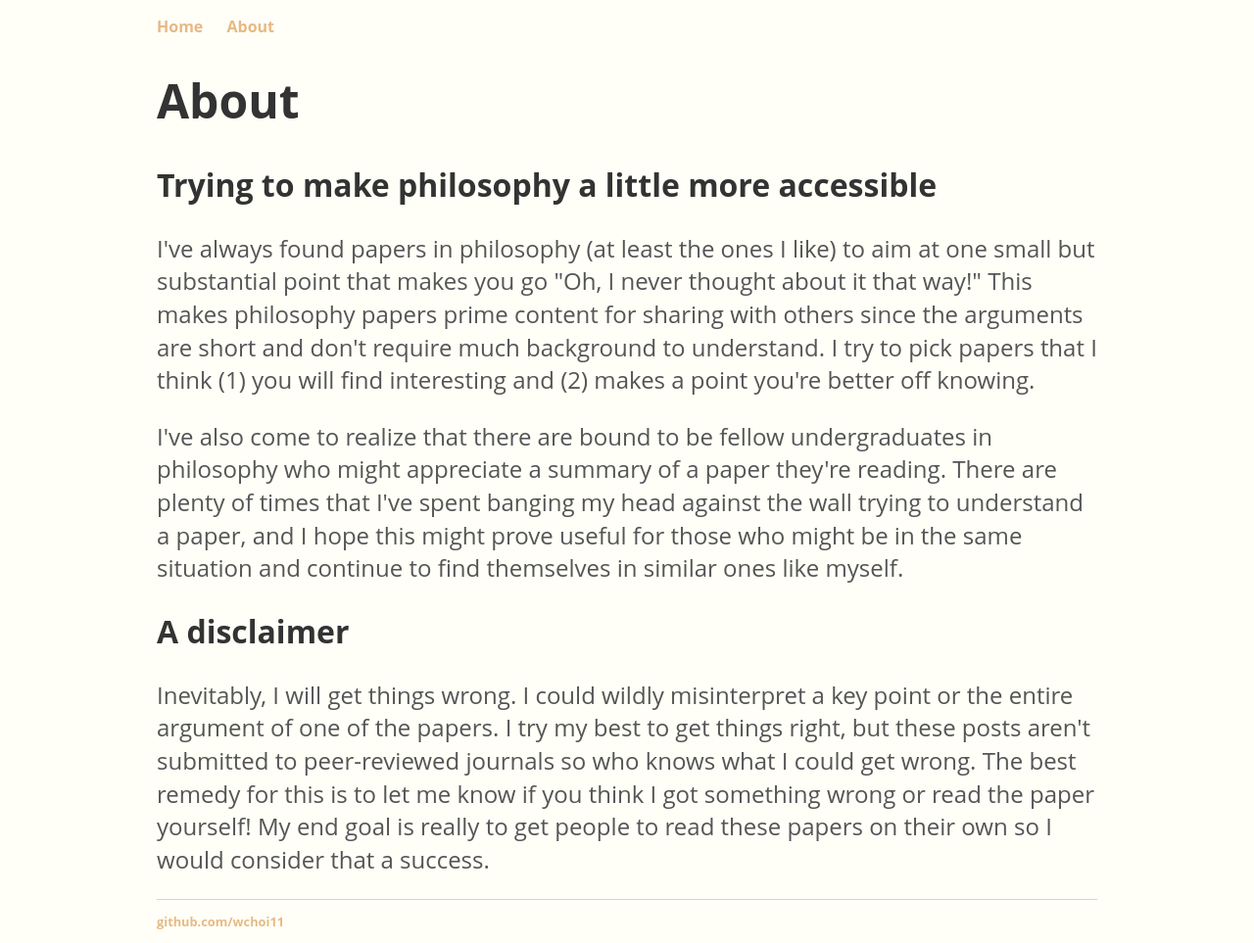
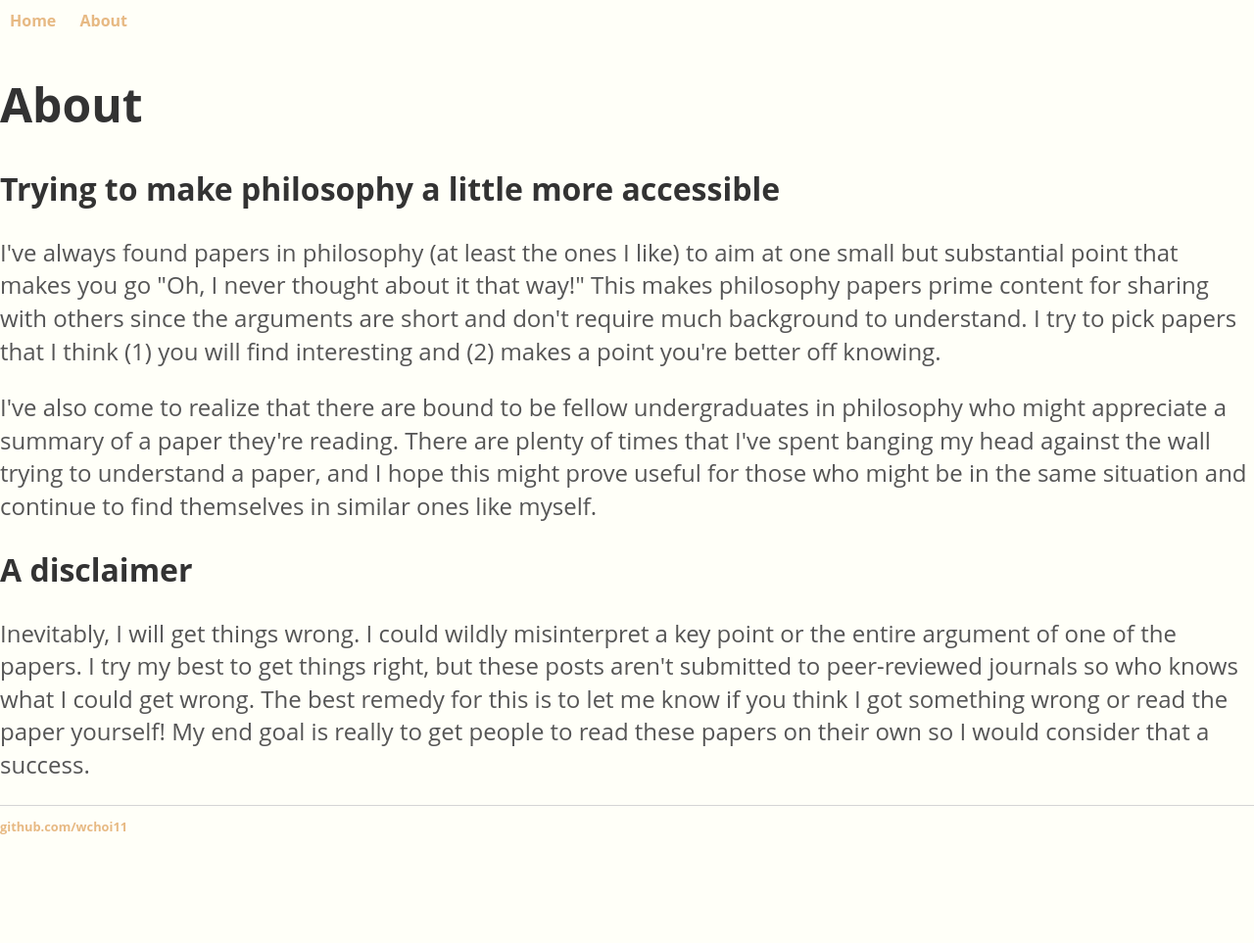
Before and after one commit to wchoi11/notchmess, a Jekyll site: the page built from about/index.html, in a window 1280 px wide. Shown: the whole page at 98% size. Built offline with Jekyll 4.4.1, drawn with Linux system fonts in a browser that asks for light colours; after the commit the page ends 900 px from its top, so only the background shows below that.

```diff
--- a/_layouts/default.html
+++ b/_layouts/default.html
@@ -3,7 +3,7 @@
 	<head>
         {% include header.html %}
 	</head>
-	<body class="{% if page.style %} {{ page.style }} {% endif %}">
+	<body>
 
 		<nav>
     		<ul>
@@ -12,11 +12,9 @@
     		</ul>
 		</nav>
 
-		<div class="container">
 
-    		{{ content }}
+		{{ content }}
 
-		</div><!-- /.container -->
 
 		{% include footer.html %}
 
--- a/css/main.css
+++ b/css/main.css
@@ -28,8 +28,6 @@
 
 body {
     margin: 0 auto;
-    padding: 0;
-    max-width: 60em;
     font-size: 16px;
     font-family: 'Open Sans', 'Roboto', 'Helvetica', 'Arial', 'Sans-Serif';
     background-color: #fffff8;
@@ -108,7 +106,7 @@
     background-repeat: no-repeat;
     background-size: cover;
     line-height: 1.2;
-    max-width: none;
+    min-height: 500px;
     padding: 10vw 2em;
     text-align: center;
 }
@@ -143,7 +141,14 @@
     font-size: 0.9em;
 }
 
-nav ul, footer ul {
+nav ul {
+    margin: 0;
+    padding: 10px;
+    list-style: none;
+    font-weight: bold;
+}
+
+footer ul {
     padding: 0px;
     list-style: none;
     font-weight: bold;
@@ -208,6 +213,7 @@
 ul.posts {
     margin: 20px auto 40px;
     font-size: 1em;
+    width: 75%;
 }
 
 ul.posts li {
```
Also changed, not shown: README.md, 1 other file.
